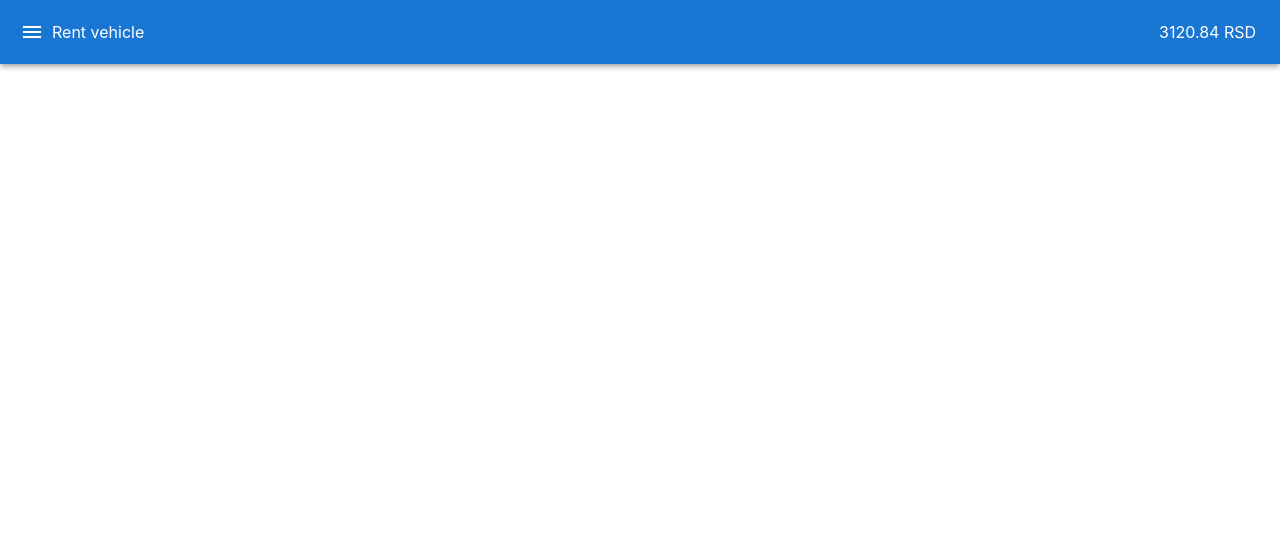
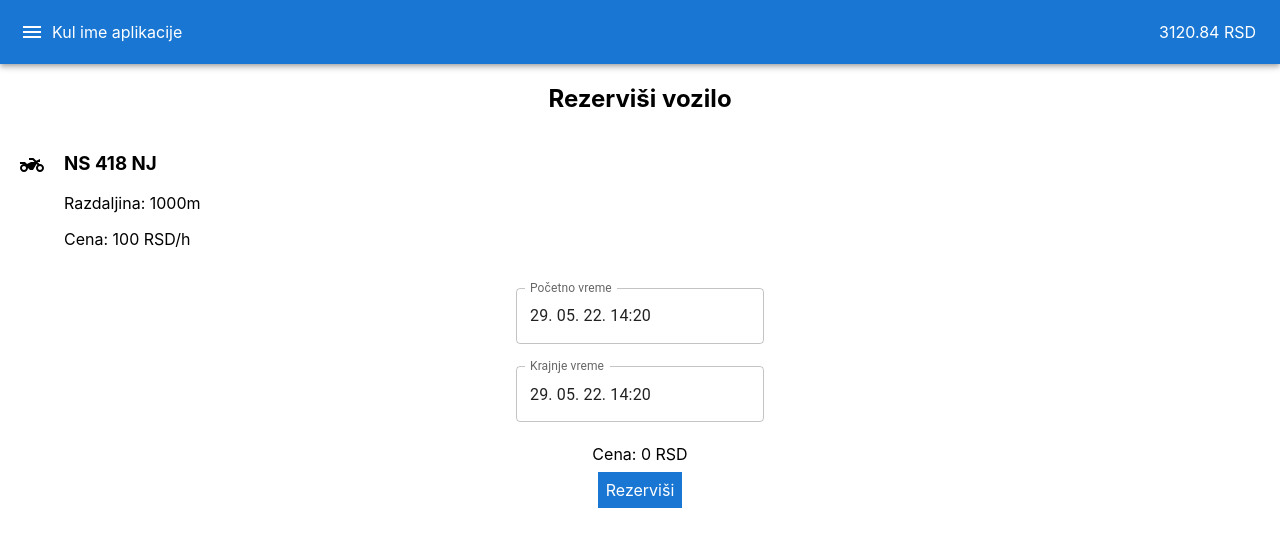
Before and after one commit to hwrnr/rent-vehicle, a React (Create React App) app: page /reserve in a window 1280 px wide. Shown: the top 546 px of the page. Built offline with nearby package versions, Linux system fonts and the light colour scheme.

Commit message:
Added reserve vehicle page

```diff
--- a/package.json
+++ b/package.json
@@ -7,9 +7,11 @@
     "@emotion/styled": "^11.8.1",
     "@mui/icons-material": "^5.8.0",
     "@mui/material": "^5.8.1",
+    "@mui/x-date-pickers": "^5.0.0-alpha.4",
     "@testing-library/jest-dom": "^5.16.4",
     "@testing-library/react": "^13.3.0",
     "@testing-library/user-event": "^13.5.0",
+    "date-fns": "^2.28.0",
     "react": "^18.1.0",
     "react-dom": "^18.1.0",
     "react-router-dom": "^6.3.0",
--- a/src/App.js
+++ b/src/App.js
@@ -39,7 +39,7 @@ function App() {
               >
                 <Menu />
               </IconButton>
-              <p> Rent vehicle </p>
+              <p> Kul ime aplikacije </p>
 
               <p style={{marginLeft: "auto"}}> 3120.84 RSD </p>
 
@@ -53,8 +53,8 @@ function App() {
                     <div style={{width: "17em"}}>
                       <img src={logo} alt=""/>
                     </div>
-                    <DrawerLink to="/"> Home </DrawerLink>
-                    <DrawerLink to="/vehicles"> Vehicles </DrawerLink>
+                    <DrawerLink to="/"> Početna </DrawerLink>
+                    <DrawerLink to="/vehicles"> Vozila </DrawerLink>
                   </Box>
               </Drawer>
             </Toolbar>
--- /dev/null
+++ b/src/pages/Reserve/index.js
@@ -0,0 +1,64 @@
+import { useState } from "react";
+
+import { TextField } from '@mui/material';
+import { Link } from "react-router-dom";
+
+import { DateTimePicker } from "@mui/x-date-pickers";
+import { LocalizationProvider } from "@mui/x-date-pickers/LocalizationProvider";
+import { AdapterDateFns } from "@mui/x-date-pickers/AdapterDateFns";
+import srLocale from 'date-fns/locale/sr'
+
+import Vehicle from "../Vehicles/Vehicle";
+
+import "../style.css";
+
+const Reserve = (props) => {
+
+  const [startTime, setStartTime] = useState(new Date());
+  const [endTime, setEndTime] = useState(new Date());
+
+  const [vehicle, setVehicle] = useState({
+    regNumber: "NS 418 NJ",
+    distance: 1000,
+    price: 100,
+    type: 1,
+  });
+
+  return (
+    <>
+      <h2> Rezerviši vozilo </h2>
+      <Vehicle hideReserveButton={true} vehicle={vehicle} />
+      <LocalizationProvider dateAdapter={AdapterDateFns} adapterLocale={srLocale}>
+        <div className="makeBigger">
+          <DateTimePicker
+            renderInput={(props) => <TextField {...props} />}
+            label="Početno vreme"
+            value={startTime}
+            fullwidth
+            onChange={(newValue) => {
+              if (newValue < endTime)
+                setStartTime(newValue);
+            }}
+          />
+        </div>
+        <div className="makeBigger">
+          <DateTimePicker
+            renderInput={(props) => <TextField {...props} />}
+            label="Krajnje vreme"
+            value={endTime}
+            fullwidth
+            onChange={(newValue) => {
+              if (newValue > startTime)
+                setEndTime(newValue);
+            }}
+          />
+        </div>
+
+        <p> Cena: {Math.ceil((endTime - startTime) / (1000 * 60 * 60)) * vehicle.price } RSD</p>
+        <Link className="link-button" to="/vehicles"> Rezerviši </Link>
+      </LocalizationProvider>
+    </>
+  );
+};
+
+export default Reserve;
--- a/src/pages/Vehicles/Vehicle.js
+++ b/src/pages/Vehicles/Vehicle.js
@@ -25,12 +25,14 @@ const Vehicle = (props) => {
       </div>
       <div className="data-right">
         <h3> {props.vehicle.regNumber} </h3>
-        <p> Distance: {vehicle.distance}m </p>
-        <p> Price: {vehicle.price} RSD/h </p>
+        <p> Razdaljina: {vehicle.distance}m </p>
+        <p> Cena: {vehicle.price} RSD/h </p>
       </div>
+    {props.hideReserveButton ? null :
       <div className="buttons-right">
-        <Link className="link-button" to="/reserve"> {vehicle.distance < 300 ? "Check in" : "Reserve"} </Link>
+        <Link className="link-button" to="/reserve"> {vehicle.distance < 300 ? "Prijavi se" : "Rezerviši"} </Link>
       </div>
+    }
 
     </div>
   );
--- a/src/pages/index.js
+++ b/src/pages/index.js
@@ -1,4 +1,11 @@
-import Home from "./Home/Home";
-import Vehicles from "./Vehicles/Vehicles";
+import Home from "./Home";
+import Vehicles from "./Vehicles";
+import Reserve from "./Reserve";
 
-export default { Home, Vehicles };
+const Page = {
+  Home,
+  Vehicles,
+  Reserve,
+}
+
+export default Page;
--- a/src/pages/style.css
+++ b/src/pages/style.css
@@ -24,7 +24,7 @@
 .buttons-right {
   display: flex;
   align-items: center;
-  width: 5em;
+  width: 6em;
   text-align: left;
 }
 
@@ -35,3 +35,7 @@
   color: white;
   padding: 0.5em;
 }
+
+.makeBigger {
+  margin: 1.4em;
+}
--- a/src/routing.js
+++ b/src/routing.js
@@ -9,6 +9,7 @@ const Routing = () => {
     <Routes>
       <Route path="/" element={<Page.Home/>} />
       <Route path="/vehicles" element={<Page.Vehicles/>} />
+      <Route path="/reserve" element={<Page.Reserve/>} />
 
     </Routes>
   )
```
Also changed, not shown: src/pages/Home/index.js (renamed from src/pages/Home/Home.js), src/pages/Vehicles/index.js (renamed from src/pages/Vehicles/Vehicles.js).
